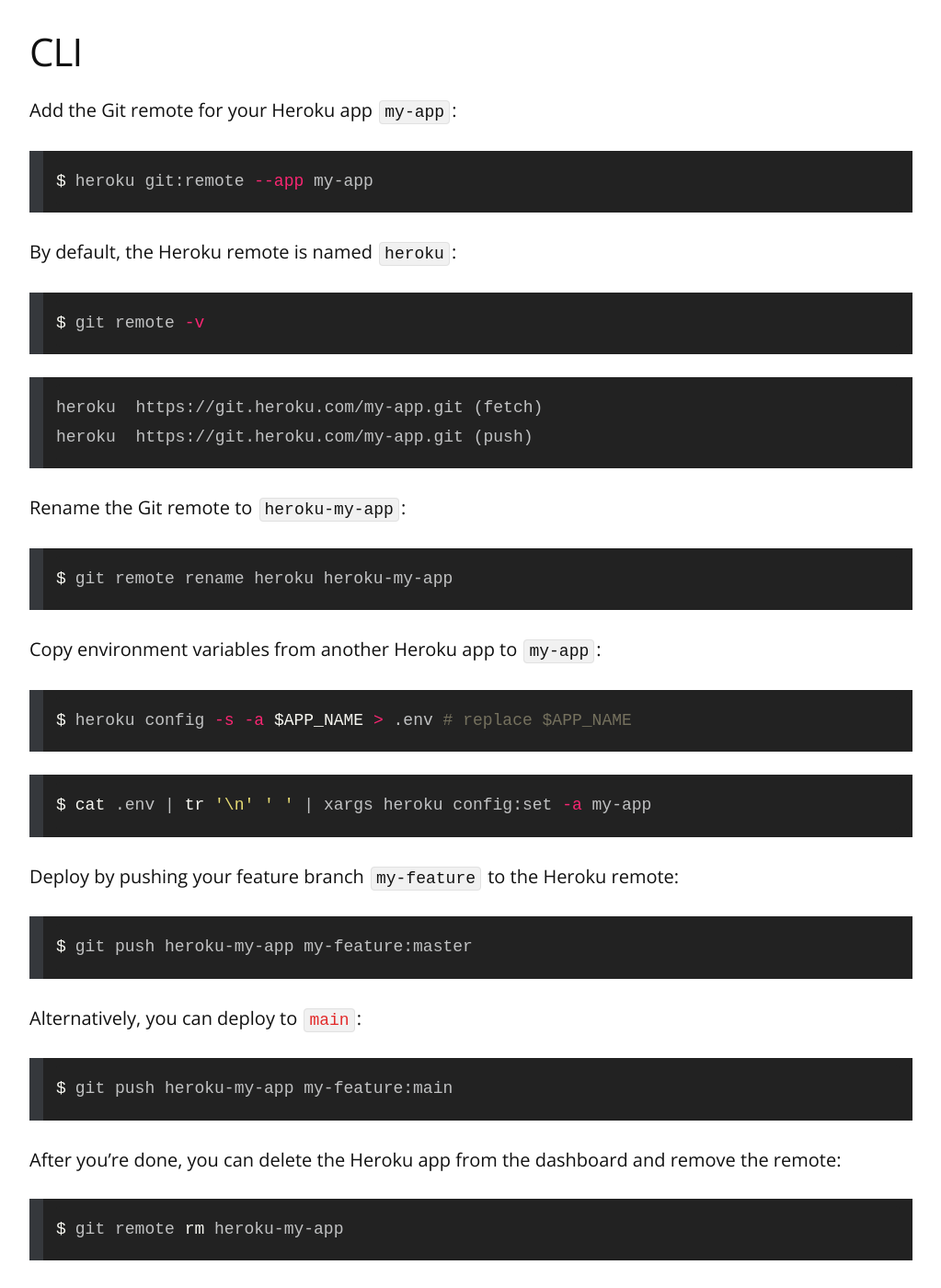
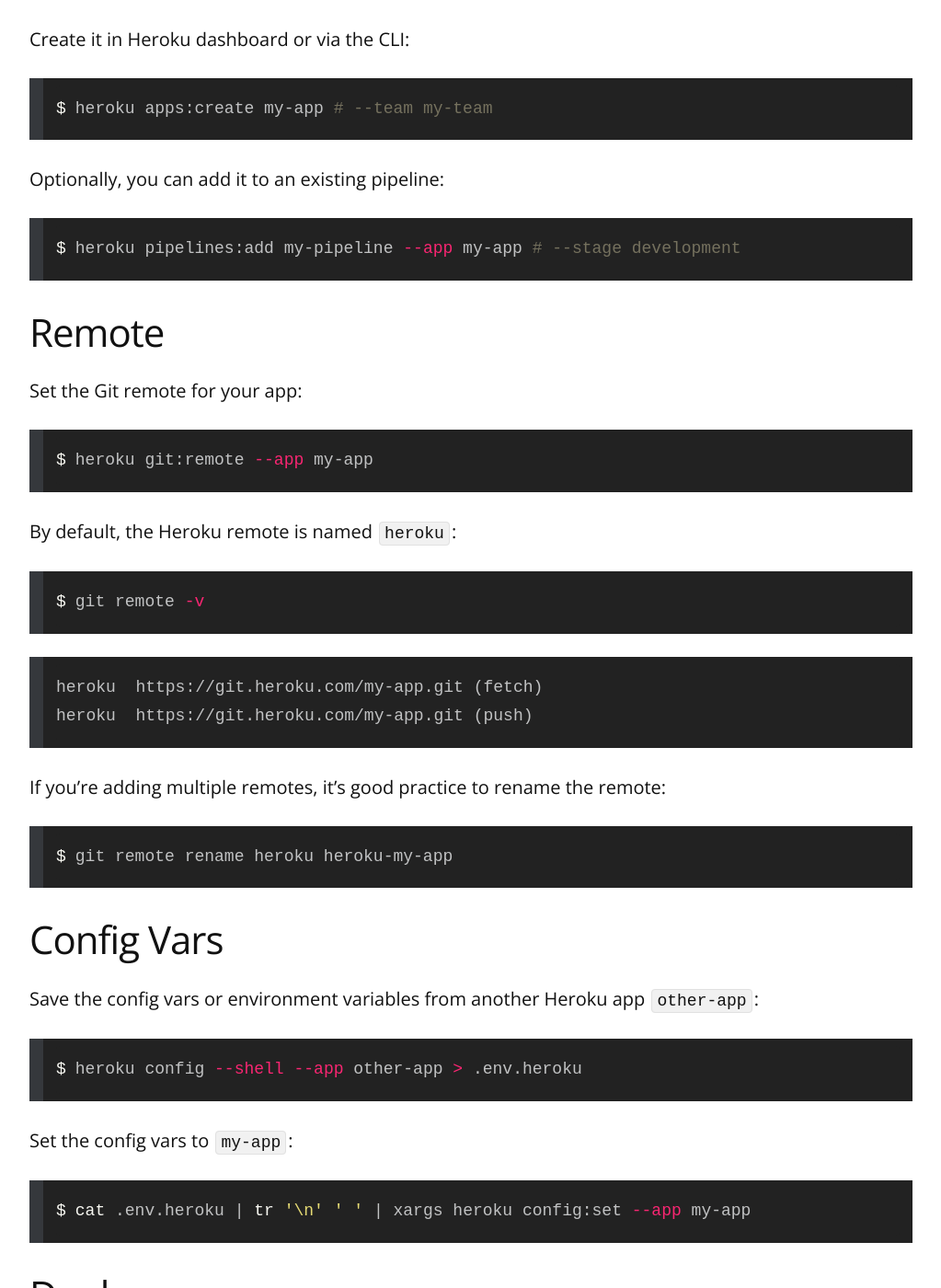
Before and after one commit to remarkablemark/remarkablemark.github.io, a Jekyll site: the page built from _posts/2022/2022-04-18-heroku-git-deploy-branch.md, in a window 1280 px wide and 1400 px high, scrolled down 562 px. Shown: the whole window at 92% size, without its empty margins (128-1151 px from the left). Built offline with Jekyll 4.4.1, drawn with Linux system fonts in a browser that asks for light colours; comment, search, counter and statistics services are not loaded; some of the changed text lies outside the part shown.

Commit message:
feat(posts): update "Deploy Git branch to Heroku"
Post: 2022-04-18-heroku-git-deploy-branch.md

Improve article with more examples and sections.

````diff
--- a/_posts/2022/2022-04-18-heroku-git-deploy-branch.md
+++ b/_posts/2022/2022-04-18-heroku-git-deploy-branch.md
@@ -2,23 +2,36 @@
 layout: post
 title: Deploy Git branch to Heroku
 date: 2022-04-18 22:09:52
-excerpt: How to deploy a Git branch to Heroku using the CLI.
+updated: 2022-04-20 00:22:59
+excerpt: How to create and deploy a Git branch to Heroku via the CLI.
 categories: git heroku cli
 ---
 
-This article goes over how to deploy a Git branch to Heroku using the CLI.
+This article goes over how to create and deploy a Git branch to Heroku via the CLI.
 
 ## Prerequisites
 
 - [Heroku CLI](https://devcenter.heroku.com/articles/heroku-cli)
 
-## Heroku
+## Create
 
-Go to your Heroku dashboard and create a new app. Let's say your Heroku app is named `my-app`.
+Let's say you want to create a Heroku app named `my-app`.
 
-## CLI
+Create it in Heroku dashboard or via the CLI:
 
-Add the Git remote for your Heroku app `my-app`:
+```sh
+heroku apps:create my-app # --team my-team
+```
+
+Optionally, you can add it to an existing pipeline:
+
+```sh
+heroku pipelines:add my-pipeline --app my-app # --stage development
+```
+
+## Remote
+
+Set the Git remote for your app:
 
 ```sh
 heroku git:remote --app my-app
@@ -35,35 +48,55 @@
 heroku  https://git.heroku.com/my-app.git (push)
 ```
 
-Rename the Git remote to `heroku-my-app`:
+If you're adding multiple remotes, it's good practice to rename the remote:
 
 ```sh
 git remote rename heroku heroku-my-app
 ```
 
-Copy environment variables from another Heroku app to `my-app`:
+## Config Vars
+
+Save the config vars or environment variables from another Heroku app `other-app`:
 
 ```sh
-heroku config -s -a $APP_NAME > .env # replace $APP_NAME
+heroku config --shell --app other-app > .env.heroku
 ```
 
+Set the config vars to `my-app`:
+
 ```sh
-cat .env | tr '\n' ' ' | xargs heroku config:set -a my-app
+cat .env.heroku | tr '\n' ' ' | xargs heroku config:set --app my-app
 ```
 
-Deploy by pushing your feature branch `my-feature` to the Heroku remote:
+## Deploy
+
+Deploy by pushing your branch to the Heroku remote:
 
 ```sh
-git push heroku-my-app my-feature:master
+git push <remote> <branch>:master
 ```
 
-Alternatively, you can deploy to [`main`](https://devcenter.heroku.com/articles/git#deploy-your-code):
+For example:
 
 ```sh
-git push heroku-my-app my-feature:main
+git push heroku-my-app my-branch:master
 ```
 
-After you're done, you can delete the Heroku app from the dashboard and remove the remote:
+Alternatively, you can replace `master` with [`main`](https://devcenter.heroku.com/articles/git#deploy-your-code):
+
+```sh
+git push heroku-my-app my-branch:main
+```
+
+## Destroy
+
+After you're done, delete the app from the dashboard or via the CLI:
+
+```sh
+heroku apps:destroy my-app
+```
+
+Then remove the remote:
 
 ```sh
 git remote rm heroku-my-app
````
